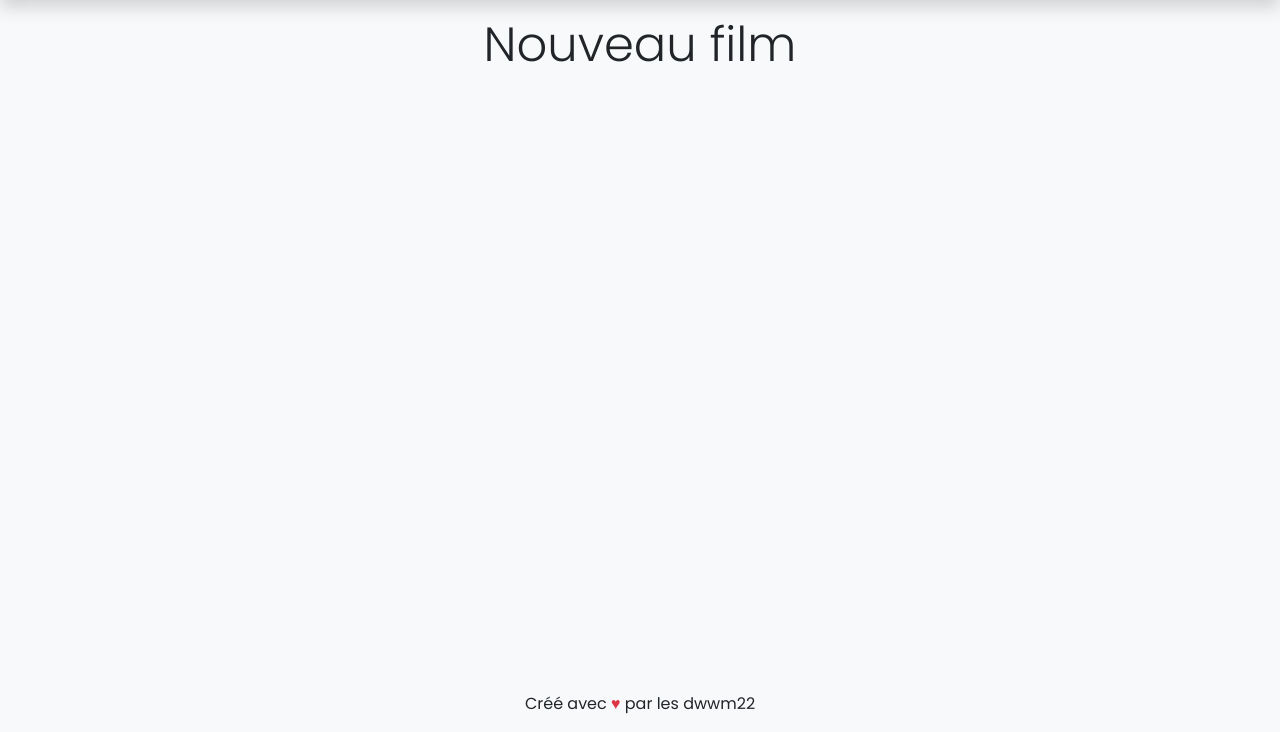
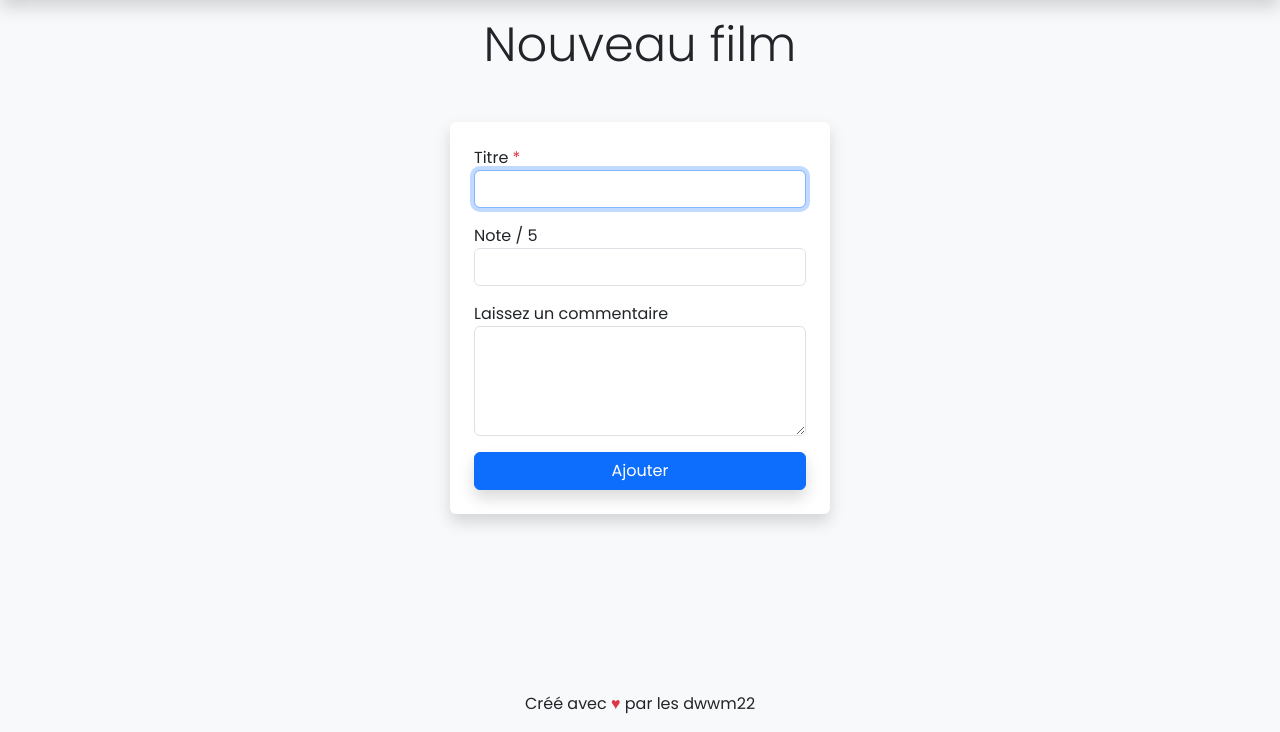
Before and after one commit to alinnovtech-puspa/dwwm22-php-project-mr-popcorn, a PHP site: page /create.php in a window 1280 px wide. Shown: the part 68-800 px from the top of the page. Run offline with PHP 8.4, Linux system fonts and the light colour scheme; some libraries are stand-ins or nearby versions.

Commit message:
Création du formulaire d'ajout d'un nouveau film en base de bonnées

```diff
--- a/partials/foot.php
+++ b/partials/foot.php
@@ -1,4 +1,3 @@
     <script src="https://cdn.jsdelivr.net/npm/bootstrap@5.3.8/dist/js/bootstrap.bundle.min.js" integrity="sha384-FKyoEForCGlyvwx9Hj09JcYn3nv7wiPVlz7YYwJrWVcXK/BmnVDxM+D2scQbITxI" crossorigin="anonymous"></script>
     </body>
-
     </html>
--- a/public/create.php
+++ b/public/create.php
@@ -1,3 +1,43 @@
+    <?php
+       /**
+        * -------------------------------------------------------
+        * Traitement des données provenent du formulaire
+        * -------------------------------------------------------
+        */
+
+       // Si les données du formulaire sont envoyée via la methode POST,
+
+       // Alors,
+       // 2. Proteger le serveur contre les failles de securité
+       //2a. Les failles de type csrf
+
+       //2b. Les robots spameurs
+
+       // 3. Proceder à la validation des données du formulaire
+
+       //4. S'il existe au moins une erreur d"tecter par le systeme,
+       // Alors,
+
+       // 4a. Sauvegarder les message d'erreur en session, pour affichage en session
+
+       // 4b. Sauvegarder les anciennes données provenant du formulaire en session
+
+       // 4c. Effectuer une redirection vers la page de laquelle proviennent les informations
+       //Puis arreter l'exécution du script.
+
+       //5. Dans le cas contraire,
+       // 5a. Arrondir la note à un chiffre après la virgule,
+
+       // 6. Etablir une connexion avec la base de données
+
+       // 7. Effectuer la requete d'insertion du nouveau film dans la table prévue (film)
+
+       // 8. Génerer le message flash de succès
+
+       // 9. Effectuer une redirection vers la page listant les films ajoutés (index.php)
+       //puis arreter l'execution du script.
+    ?>
+
     <?php
        $title = "Nouveau film";
        $description = "Ajout d'un nouveau film";
@@ -16,6 +56,31 @@
     <main class="container">
         <h1 class="text-center my-3 display-5">Nouveau film</h1>
 
+        <!-- Formulaire d'ajout d'un nouveau film -->
+         <div class="contaier mt-5">
+            <div class="row">
+                <div class="col-md-8 col-lg-4 mx-auto p-4 bg-white shadow rounded">
+                    <form method="post">
+                        <div class="mb-3">
+                            <label for="title">Titre <span class="text-danger">*</span></label>
+                            <input type="text" name="title" id="title" class="form-control" autofocus required>
+                        </div>
+                        <div class="mb-3">
+                            <label for="rating">Note / 5</label>
+                            <input type="number" min="0" max="5" name="rating" step=".5" inputmode="decimal" id="rating" class="form-control">
+                        </div>
+                        <div class="mb-3">
+                            <label for="comment">Laissez un commentaire</label>
+                            <textarea name="comment" id="comment" class="form-control" rows="4"></textarea>
+                        </div>
+                        <div>
+                            <input type="submit" value="Ajouter" class="w-100 btn btn-primary shadow">
+                        </div>
+                    </form>
+                </div>
+            </div>
+         </div>
+
 
     </main>
 
```
Also changed, not shown: public/index.php (line endings or trailing spaces).
